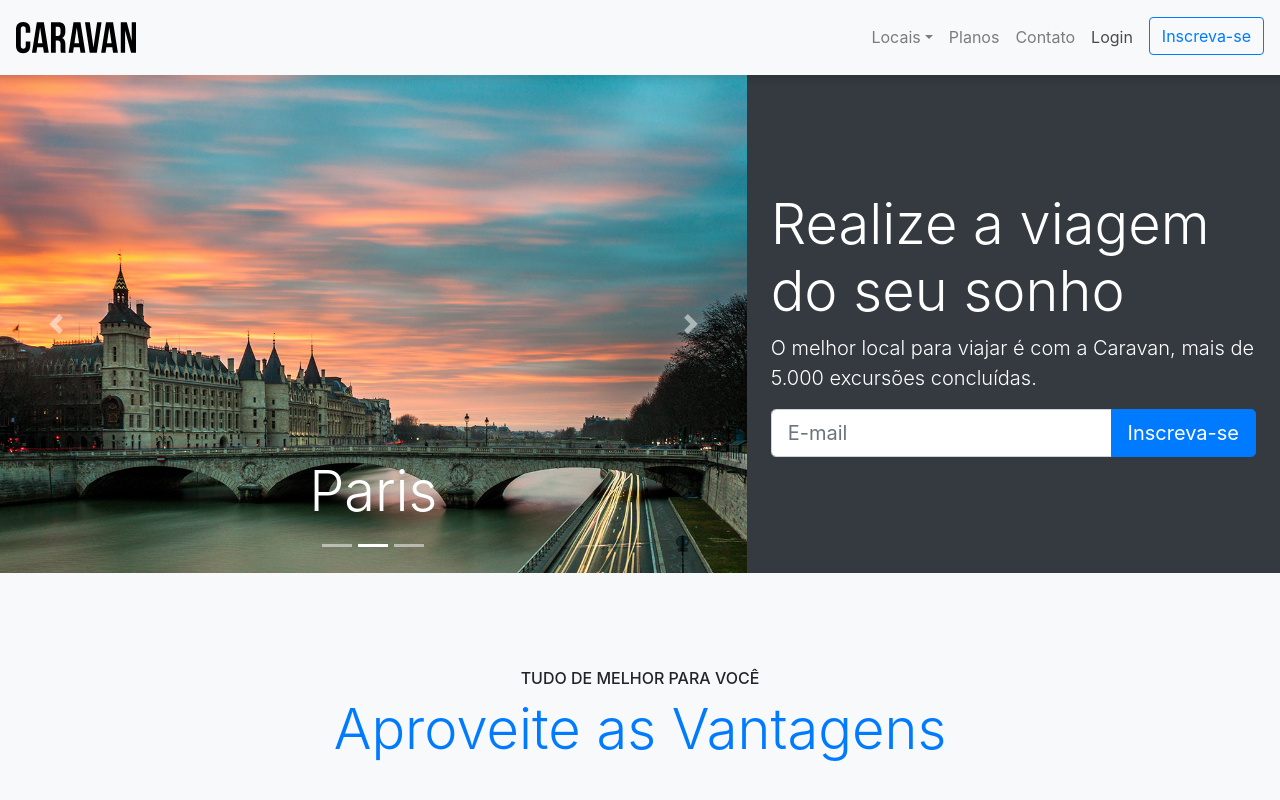
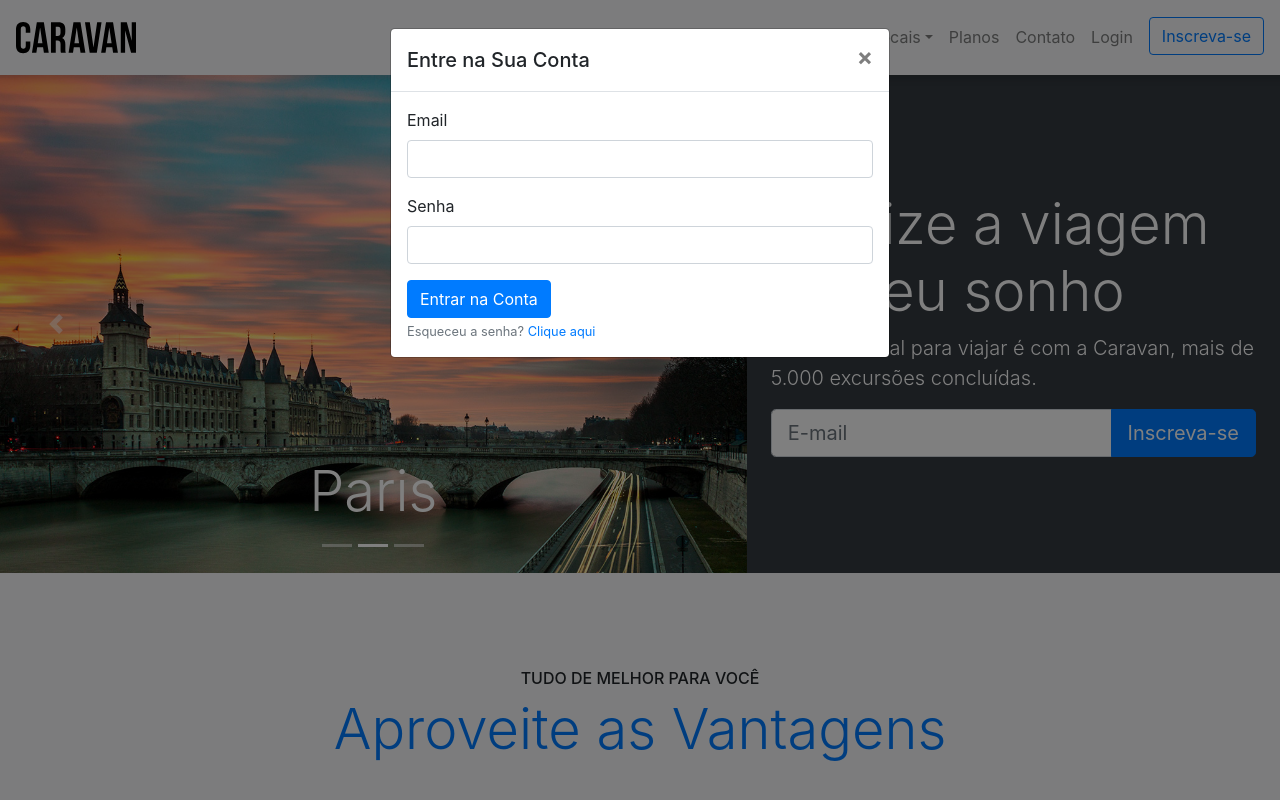
Before and after one commit to Wandrey-Warley/Caravan, a plain HTML site: page index.html in a window 1280 px wide. Both pictures are taken after a click on the link "Login". Shown: the top 800 px of the page. Drawn offline with Linux system fonts and the light colour scheme.

Commit message:
fiz o modal de login

```diff
--- a/index.html
+++ b/index.html
@@ -10,6 +10,39 @@
     <link rel="stylesheet" href="css/style.css">
   </head>
   <body>
+
+  <!-- Modal -->
+  <div class="modal fade" id="modalLogin" tabindex="-1" aria-labelledby="ModalDeLogin" aria-hidden="true">
+    <div class="modal-dialog">
+      <div class="modal-content">
+        <div class="modal-header">
+          <h5 class="modal-title" id="modalLoginTitulo">Entre na Sua Conta</h5>
+          <button type="button" class="close" data-dismiss="modal" aria-label="Close">
+            <span aria-hidden="true">&times;</span>
+          </button>
+        </div>
+        <div class="modal-body">
+          <form>
+            <div class="form-group">
+              <label for="inputEmail">Email</label>
+              <input type="email" class="form-control" id="inputEmail" aria-describedby="emailHelp">
+            </div>
+            <div class="form-group">
+              <label for="inputSenha">Senha</label>
+              <input type="password" class="form-control" id="inputSenha">
+            </div>
+            <button type="submit" class="btn btn-primary">Entrar na Conta</button>
+            <small class="form-text text-muted">Esqueceu a senha?
+              <a href="#">Clique aqui</a>
+            </small>
+          </form>
+        </div>
+
+      </div>
+    </div>
+  </div>
+  <!-- Fecha Modal -->
+
     <nav class="navbar navbar-expand-sm navbar-light bg-light fixed-top p-3 box-shadow">
       <a class="navbar-brand" href="index.html">
         <img src="./img/caravan.svg" alt="Caravan">
@@ -36,7 +69,7 @@
             <a class="nav-link" href="contato.html">Contato</a>
           </li>
           <li class="nav-item">
-            <a class="nav-link" href="#">Login</a>
+            <a class="nav-link" href="#" data-toggle="modal" data-target="#modalLogin">Login</a>
           </li>
           <li class="nav-item">
             <a class="btn btn-outline-primary ml-md-2" href="incricao.html">Inscreva-se</a>
```
